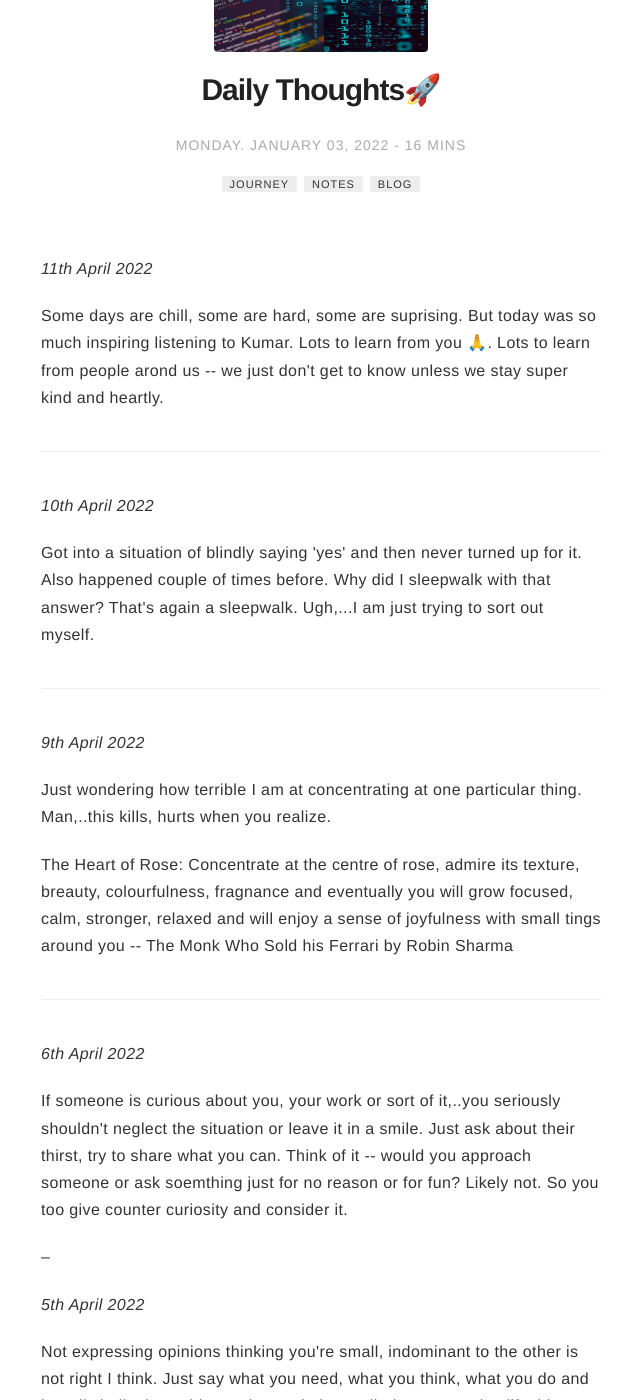
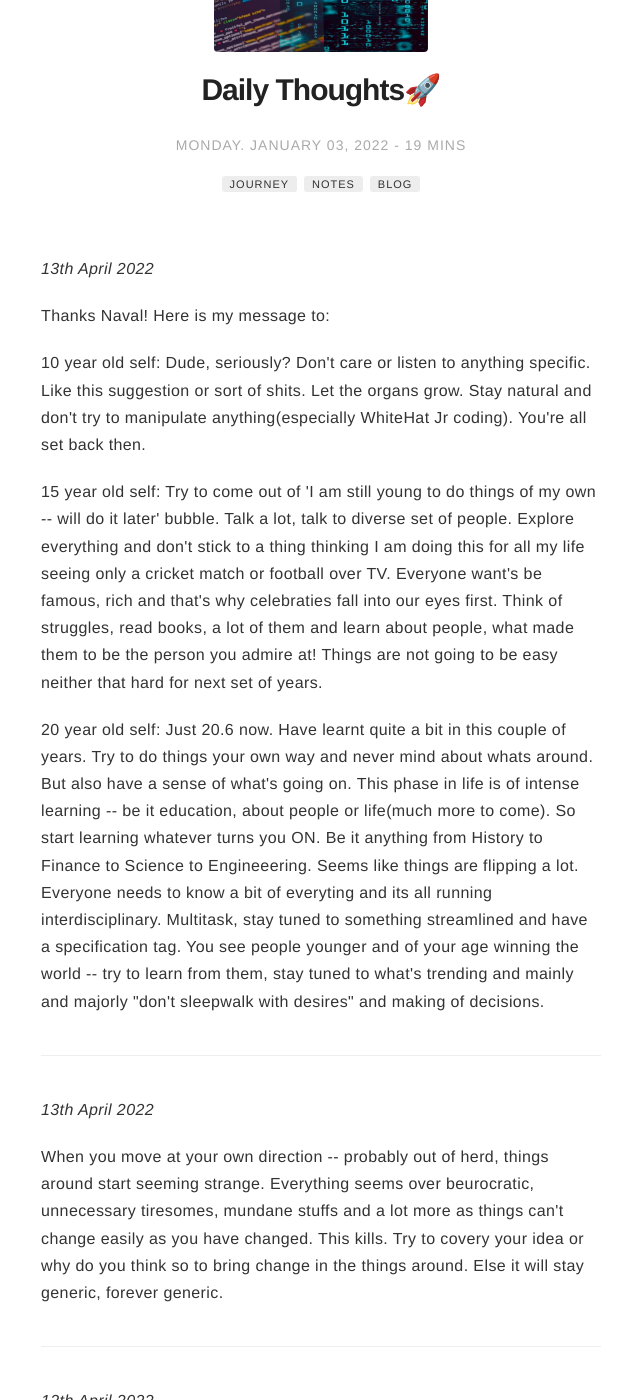
Before and after one commit to ngu25/ngu25.github.io, a Jekyll site: the page built from _posts/2022-01-03-my-daily-journey-blog3.markdown, in a window 1280 px wide and 1400 px high, scrolled down 193 px. Shown: the whole window, without its empty margins (319-959 px from the left). Built offline with Jekyll 4.4.1, drawn with Linux system fonts in a browser that asks for light colours; comment, search, counter and statistics services are not loaded; some of the changed text lies outside the part shown.

Commit message:
Update 2022-01-03-my-daily-journey-blog3.markdown

```diff
--- a/_posts/2022-01-03-my-daily-journey-blog3.markdown
+++ b/_posts/2022-01-03-my-daily-journey-blog3.markdown
@@ -11,6 +11,28 @@ tag:
 category: blog
 author: navadeepganeshu
 description: Simply to self document and learn from experience. Closed space until you're really curious :)
+
+---
+<p><i>13th April 2022</i></p>
+
+<p>Thanks Naval! Here is my message to:</p>
+<p>10 year old self: Dude, seriously? Don't care or listen to anything specific. Like this suggestion or sort of shits. Let the organs grow. Stay natural and don't try to manipulate anything(especially WhiteHat Jr coding). You're all set back then.</p>
+
+<p>15 year old self: Try to come out of 'I am still young to do things of my own -- will do it later' bubble. Talk a lot, talk to diverse set of people. Explore everything and don't stick to a thing thinking I am doing this for all my life seeing only a cricket match or football over TV. Everyone want's be famous, rich and that's why celebraties fall into our eyes first. Think of struggles, read books, a lot of them and learn about people, what made them to be the person you admire at! Things are not going to be easy neither that hard for next set of years.</p>
+
+<p>20 year old self: Just 20.6 now. Have learnt quite a bit in this couple of years. Try to do things your own way and never mind about whats around. But also have a sense of what's going on. This phase in life is of intense learning -- be it education, about people or life(much more to come). So start learning whatever turns you ON. Be it anything from History to Finance to Science to Engineeering. Seems like things are flipping a lot. Everyone needs to know a bit of everyting and its all running interdisciplinary. Multitask, stay tuned to something streamlined and have a specification tag. You see people younger and of your age winning the world -- try to learn from them, stay tuned to what's trending and mainly and majorly "don't sleepwalk with desires" and making of decisions.</p>
+
+---
+
+<p><i>13th April 2022</i></p>
+
+<p>When you move at your own direction -- probably out of herd, things around start seeming strange. Everything seems over beurocratic, unnecessary tiresomes, mundane stuffs and a lot more as things can't change easily as you have changed. This kills. Try to covery your idea or why do you think so to bring change in the things around. Else it will stay generic, forever generic.</p>
+
+---
+
+<p><i>12th April 2022</i></p>
+
+<p>People around you won't like you going out of herd. You can go alone if you want and once you start to do so, just leave back the herd's mentality. Not always you'll find this good. Herd helps a lot at times else you need to work super hard for making things done.</p>
 
 ---
 
```
